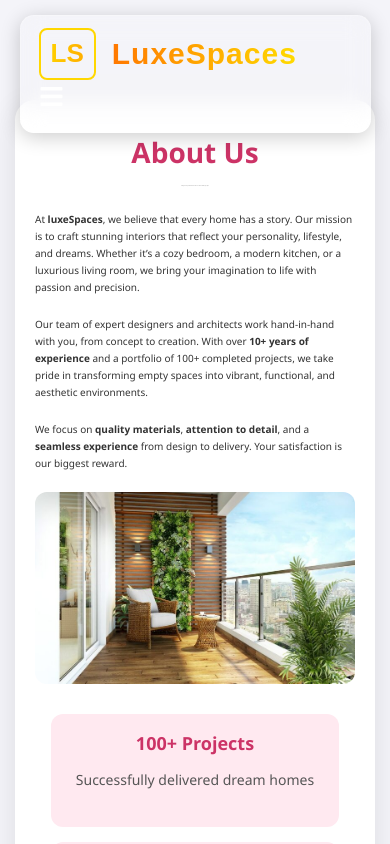
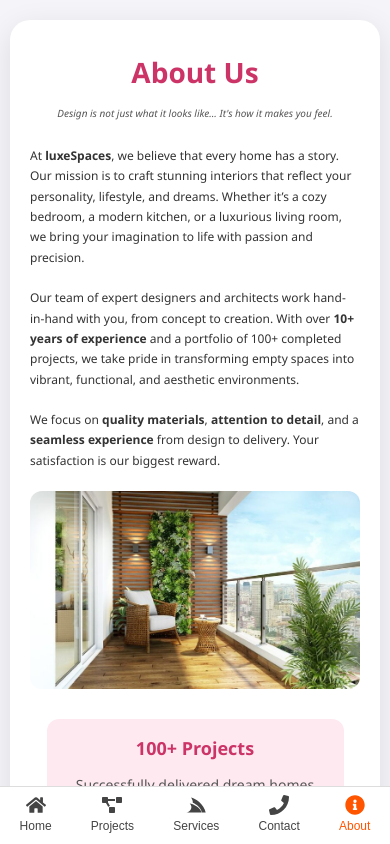
Before and after one commit to KoradaSaiSurya/LuxeSpaces, a React (Create React App) app: page /about in a window 390 px wide. Shown: the top 844 px of the page. Built offline with nearby package versions, Linux system fonts and the light colour scheme.

Commit message:
frontend

```diff
--- a/src/components/Navbar.js
+++ b/src/components/Navbar.js
@@ -1,13 +1,10 @@
-import React, { useState, useEffect } from 'react';
-import { Link } from 'react-router-dom';
-import { FaTimes, FaBars } from "react-icons/fa";
+import React, { useState, useEffect } from "react";
+import { Link, useLocation } from "react-router-dom";
+import { FaHome, FaProjectDiagram, FaServicestack, FaPhone, FaInfoCircle } from "react-icons/fa";
 
 const Navbar = () => {
-  const [menuOpen, setMenuOpen] = useState(false);
   const [scrolled, setScrolled] = useState(false);
-
-  const toggleMenu = () => setMenuOpen(!menuOpen);
-  const closeMenu = () => setMenuOpen(false);
+  const location = useLocation();
 
   useEffect(() => {
     const handleScroll = () => {
@@ -22,27 +19,51 @@ const Navbar = () => {
   }, []);
 
   return (
-    <div className='nav'>
-      <div className={`nav-container ${scrolled ? "scrolled" : ""}`}>
-        <div className='logo-and-icon'>
-          <Link to="/home" className="interior-logo">
-            <span className="logo-mark">LS</span>
-            <span className="logo-name">LuxeSpaces</span>
-          </Link>
-          <div className='hamburger-icon' onClick={toggleMenu}>
-            {menuOpen ? <FaTimes /> : <FaBars />}
+    <>
+      {/* ✅ Desktop Navbar */}
+      <div className="nav desktop-nav">
+        <div className={`nav-container ${scrolled ? "scrolled" : ""}`}>
+          <div className="logo-and-icon">
+            <Link to="/home" className="interior-logo">
+              <span className="logo-mark">LS</span>
+              <span className="logo-name">LuxeSpaces</span>
+            </Link>
           </div>
+
+          <ul className="nav-links">
+            <li><Link to="/" className={location.pathname === "/" ? "active" : ""}>Home</Link></li>
+            <li><Link to="/project2" className={location.pathname === "/project2" ? "active" : ""}>Projects</Link></li>
+            <li><Link to="/services" className={location.pathname === "/services" ? "active" : ""}>Services</Link></li>
+            <li><Link to="/contact" className={location.pathname === "/contact" ? "active" : ""}>Contact</Link></li>
+            <li><Link to="/about" className={location.pathname === "/about" ? "active" : ""}>About</Link></li>
+          </ul>
         </div>
+      </div>
 
-        <ul className={`nav-links ${menuOpen ? 'open' : ''}`}>
-          <li><Link to="/" onClick={closeMenu}>Home</Link></li>
-          <li><Link to="/project2" onClick={closeMenu}>Projects</Link></li>
-          <li><Link to="/services" onClick={closeMenu}>Services</Link></li>
-          <li><Link to="/contact" onClick={closeMenu}>Contact</Link></li>
-          <li><Link to="/about" onClick={closeMenu}>About</Link></li>
-        </ul>
+      {/* ✅ Mobile Bottom Navbar */}
+      <div className="mobile-bottom-nav">
+        <Link to="/" className={location.pathname === "/" ? "active" : ""}>
+          <FaHome />
+          <span>Home</span>
+        </Link>
+        <Link to="/project2" className={location.pathname === "/project2" ? "active" : ""}>
+          <FaProjectDiagram />
+          <span>Projects</span>
+        </Link>
+        <Link to="/services" className={location.pathname === "/services" ? "active" : ""}>
+          <FaServicestack />
+          <span>Services</span>
+        </Link>
+        <Link to="/contact" className={location.pathname === "/contact" ? "active" : ""}>
+          <FaPhone />
+          <span>Contact</span>
+        </Link>
+        <Link to="/about" className={location.pathname === "/about" ? "active" : ""}>
+          <FaInfoCircle />
+          <span>About</span>
+        </Link>
       </div>
-    </div>
+    </>
   );
 };
 
--- a/src/index.css
+++ b/src/index.css
@@ -27,7 +27,6 @@ body {
   z-index: 999;
 }
 
-/* Glass Effect Container */
 /* Default glass effect */
 .nav-container {
   width: 90%;
@@ -35,26 +34,32 @@ body {
   display: flex;
   justify-content: space-between;
   align-items: center;
-  background: rgba(255, 255, 255, 0.08);
+  background: #fff;
   backdrop-filter: blur(12px);
   border: 1px solid rgba(255, 255, 255, 0.2);
   border-radius: 14px;
   padding: 12px 25px;
   margin-top: 15px;
   box-shadow: 0 4px 20px rgba(0,0,0,0.2);
-  transition: background 0.4s ease, box-shadow 0.4s ease;
-}
-
-/* Scroll effect */
-.nav-container.scrolled {
-  padding: 12px 25px;
-  margin-top: 15px;
-  background: #ffffff;
-  backdrop-filter: none;
-  border: 1px solid #ddd;
-  margin-top: 15px;
-  border-radius: 14px;
-  box-shadow: 0 3px 12px rgba(0,0,0,0.1);
+  transition: background 0.4s ease, box-shadow 0.4s ease, color 0.4s ease;
+}
+
+/* Scroll effect → White navbar */
+
+
+/* 🔗 Scroll ayyaka → text black */
+.nav-links li a {
+  background: none;
+  -webkit-background-clip: initial;
+  color: #ff5500d3  !important;
+  transition: 0.3s;
+}
+
+.nav-links li a:hover {
+ background: linear-gradient(to right, gold, orange);
+  -webkit-background-clip: text;
+  color: transparent;
+  transform: scale(1.05);
 }
 
 
@@ -90,10 +95,6 @@ body {
   display: flex;
 }
 
-.interior-logo:hover .logo-name {
-  transform: scale(1.08);
-}
-
 /* Nav Links */
 .nav-links {
   display: flex;
@@ -101,18 +102,30 @@ body {
   list-style: none;
 }
 
+/* 🔗 Nav Links default (gradient text) */
+/* 🔗 Nav Links same as logo gradient */
 .nav-links li a {
   position: relative;
   text-decoration: none;
-  font-size: 18px;
-  font-weight: 600;
-  background: linear-gradient(to right, #ffd700, #ffa500);
+  font-size: 18px; /* optional: ekkada 30px kavali ante change cheyyi */
+  font-weight: 700;
+  background: linear-gradient(to right, #ff5500, #ffa500);
+  color: transparent;
   -webkit-background-clip: text;
-  color: transparent;
-  transition: 0.3s;
-}
-
-/* Underline Animation */
+  letter-spacing: 1px;
+  transition: all 0.3s ease;
+  filter: brightness(1.35);
+  display: flex;
+  align-items: center;
+}
+
+/* Hover → gradient aithe bright avvali */
+.nav-links li a:hover {
+  transform: scale(1.08);
+  filter: brightness(1.6);
+}
+
+/* Underline effect */
 .nav-links li a::after {
   content: "";
   position: absolute;
@@ -120,16 +133,12 @@ body {
   bottom: -5px;
   width: 0%;
   height: 2px;
-  background: gold;
+  background: linear-gradient(to right, #ff5500, #ffa500);
   transition: width 0.3s ease;
 }
 
 .nav-links li a:hover::after {
   width: 100%;
-}
-
-.nav-links li a:hover {
-  filter: brightness(1.3);
 }
 
 /* Hamburger */
@@ -147,10 +156,30 @@ body {
 
 /* Responsive */
 @media (max-width: 768px) {
+  .nav-container {
+    width: 100%;
+    padding: 12px 18px;
+    margin: 0;
+    border-radius: 0;
+  }
+
+  /* Logo + hamburger same row lo side by side */
+  .logo-and-icon {
+    width: 100%;
+    display: flex;
+    justify-content: space-between;
+    align-items: center;
+    gap: 0; /* gap remove cheyyali */
+  }
+
   .hamburger-icon {
     display: block;
-  }
-
+    font-size: 28px;
+    cursor: pointer;
+    color: white;
+  }
+
+  /* Side menu */
   .nav-links {
     position: fixed;
     top: 0;
@@ -174,10 +203,70 @@ body {
     color: white;
   }
 
-  .nav-container {
-    padding: 12px 18px;
-  }
-}
+  /* Logo resize */
+  .logo-name {
+    font-size: 20px;
+  }
+  .logo-mark {
+    font-size: 14px;
+    padding: 2px 6px;
+  }
+}
+
+
+/* Hide mobile nav on desktop */
+.desktop-nav {
+  /* display: block; */
+}
+.mobile-bottom-nav {
+  display: none;
+}
+
+@media (max-width: 768px) {
+  /* Hide desktop navbar */
+  .desktop-nav {
+    display: none;
+  }
+
+  /* Bottom NavBar like Instagram */
+  .mobile-bottom-nav {
+    display: flex;
+    justify-content: space-around;
+    align-items: center;
+    position: fixed;
+    bottom: 0;
+    left: 0;
+    width: 100%;
+    background: #fff;
+    border-top: 1px solid #ddd;
+    padding: 8px 0;
+    z-index: 1000;
+  }
+
+  .mobile-bottom-nav a {
+    display: flex;
+    flex-direction: column;
+    align-items: center;
+    font-size: 12px;
+    text-decoration: none;
+    color: #444;
+    transition: 0.3s;
+  }
+
+  .mobile-bottom-nav a svg {
+    font-size: 20px;
+    margin-bottom: 2px;
+  }
+
+  .mobile-bottom-nav a.active {
+    color: #ff5500;
+  }
+
+  .mobile-bottom-nav a:hover {
+    color: #ff8800;
+  }
+}
+
 
 
 
@@ -275,66 +364,48 @@ body {
 }
 
 .video-text h1 {
-  font-size: 40px;
+  font-size: 33px;
   font-weight: bold;
   margin-bottom: 10px;
 }
 
 .video-text p {
-  font-size: 18px;
+  font-size: 14px;
   letter-spacing: 2px;
   margin-bottom: 20px;
 }
 
 .video-text li {
   list-style: none;
+  margin-top: 18px; /* konchem takkuva gap */
 }
 
 .video-text li a {
-  background: transparent;
-  border: 2px solid white;
-  color: white;
-  padding: 8px 20px;
-  font-size: 16px;
-  border-radius: 30px;
-  cursor: pointer;
+  display: inline-block;
+  padding: 8px 20px;   /* ✅ size decrease */
+  background: linear-gradient(90deg, #ff5500, #ffa500);
+  color: #fff;
+  font-weight: 600;
+  font-size: 0.9rem;   /* ✅ text size kuda konchem small */
+  border-radius: 25px;
+  text-decoration: none;
   transition: 0.3s ease;
-  backdrop-filter: blur(8px);
-  text-decoration: none;
 }
 
 .video-text li a:hover {
-  background: rgb(239, 182, 11);
-  color: #fff;
-}
-
-
-
-
-
-
-
-@media (max-width: 768px) {
-
-
-
-  .video-text h1 {
-    font-size: 28px;
-  }
-
-  .video-text p {
-    font-size: 14px;
-  }
-
-  .video-text li a {
-    font-size: 14px;
-    padding: 6px 16px;
-  }
-
-}
-
-}
-
+  transform: scale(1.05);
+  box-shadow: 0 0 12px rgba(255, 85, 0, 0.6); /* ✅ shadow kuda soft */
+  background-color: orange;
+}
+
+
+
+
+
+
+
+
+}
 
 
 
@@ -359,9 +430,9 @@ body {
   -webkit-background-clip: text;
   text-shadow: 1px 1px 4px rgba(255, 105, 135, 0.3);
   margin-bottom: 40px;
-  /* margin-top: 70px; */
   display: inline-block;
   position: relative;
+  margin-top:50px;
 }
 
 .section-header h2::after {
@@ -378,13 +449,15 @@ body {
   color: #555;
   max-width: 600px;
   margin: 0 auto;
+  margin-top: -20px;
 }
 
 /* GRID */
 .services-grid {
   display: grid;
-  grid-template-columns: repeat(auto-fit, minmax(280px, 1fr));
+  grid-template-columns: repeat(3, 1fr);
   gap: 35px;
+  margin: 100px;
 }
 
 /* CARD */
@@ -402,26 +475,6 @@ body {
   overflow: hidden;
 }
 
-/* GRADIENT BORDER EFFECT */
-.service-card::before {
-  content: "";
-  position: absolute;
-  inset: 0;
-  border-radius: 22px;
-  padding: 2px;
-  -webkit-mask: linear-gradient(#fff 0 0) content-box,
-                 linear-gradient(#fff 0 0);
-  -webkit-mask-composite: xor;
-          mask-composite: exclude;
-  pointer-events: none;
-}
-
-.service-card:hover {
-  transform: translateY(-12px) scale(1.02);
-  box-shadow: 0 15px 35px rgba(0, 0, 0, 0.18);
-
-}
-
 /* ICON */
 .service-icon {
   width: 75px;
@@ -486,13 +539,73 @@ body {
   transform: translateX(5px);
 }
 
-/* RESPONSIVE */
+/* ✅ RESPONSIVE */
+@media (max-width: 1024px) {
+  .services-grid {
+    grid-template-columns: repeat(2, 1fr); /* Tablet lo 2 per row */
+  }
+}
+
 @media (max-width: 768px) {
+  .services-grid {
+    grid-template-columns: 1fr; /* Mobile lo 1 per row */
+    margin: 0px;
+  }
+
   .section-header h2 {
-    font-size: 2.2rem;
-  }
+    font-size: 1.8rem;
+  }
+
+  .section-header p {
+    font-size: 0.95rem;
+  }
+
   .service-card {
-    padding: 30px 20px;
+    padding: 25px 18px;
+  }
+
+  .service-icon {
+    width: 65px;
+    height: 65px;
+    font-size: 22px;
+  }
+
+  .service-card h3 {
+    font-size: 1.1rem;
+  }
+
+  .service-card p {
+    font-size: 0.85rem;
+    line-height: 1.4;
+  }
+
+  .show-btn {
+    font-size: 0.9rem;
+    padding: 10px 18px;
+  }
+}
+
+@media (max-width: 480px) {
+  .section-header h2 {
+    font-size: 1.6rem;
+    margin-top: -50px;
+  }
+  .section-header p{
+    margin-top: -40px;
+    font-size: 13px;
+  }
+
+  .service-card h3 {
+    font-size: 1rem;
+  }
+
+  .service-card p {
+    font-size: 0.8rem;
+  }
+
+  .show-btn {
+    font-size: 0.85rem;
+    padding: 9px 16px;
   }
 }
 
@@ -692,7 +805,11 @@ body {
     padding: 20px;
   }
   .kitchen-gallery h1 {
-    font-size: 1.6rem;
+    font-size: 1.3rem;
+    margin-top: -40px;
+  }
+  .kitchen-gallery p{
+    font-size: 13px;
   }
   .design-btn li a {
     font-size: 0.7rem;
@@ -700,6 +817,7 @@ body {
   }
   .design-btn{
     justify-content: center;
+    margin-bottom: 30px;
   }
   .card-info h3 {
     font-size: 1rem;
@@ -747,9 +865,9 @@ body {
   color: #000;
   margin-bottom: 70px;
   margin-top: -30px;
+  text-align: center;
   padding-left: 150px;
   padding-right: 150px;
-  text-align: center;
 
 }
 
@@ -1134,7 +1252,19 @@ body {
 @media (max-width: 768px) {
   .main-heading {
     font-size: 28px;
-  }
+    margin-top:20px;
+  }
+
+  .project-p{
+  color: #000;
+  margin-bottom: 50px;
+  margin-top: -30px;
+  text-align: center;
+  padding-left: 10px;
+  padding-right: 10px;
+  font-size: 13px;
+
+}
 
   .product-details {
     padding: 20px 15px;
@@ -1268,8 +1398,8 @@ body {
 
 @media (max-width: 768px) {
   .about-section {
-    padding: 40px 15px;
-    margin: 60px 0px;
+    padding: 20px 10px;
+    margin: 0px 0px;
   }
 
   .about-container {
@@ -1281,12 +1411,12 @@ body {
   }
 
   .about-tagline {
-    font-size: 1px;
+    font-size: 10px;
     margin-bottom: 25px;
   }
 
   .about-content p {
-    font-size: 10px;
+    font-size: 12px;
     margin-bottom: 20px;
   }
 
@@ -1328,71 +1458,28 @@ body {
 
 
 
-/* Why Choose Us Styles */
-.features-grid {
-    display: grid;
-    grid-template-columns: repeat(3, 1fr);
-    gap: 2rem;
-    padding: 4rem 0;
-}
-
-.feature-item {
-    text-align: center;
-    padding: 2rem;
-    background-color: #fff;
-    border-radius: 15px;
-    box-shadow: rgba(149, 157, 165, 0.2) 0px 8px 24px;
-}
-
-.feature-icon {
-    width: 50px;
-    height: 50px;
-    background: #d4af37;
-    border-radius: 50%;
-    display: flex;
-    align-items: center;
-    justify-content: center;
-    margin: 0 auto 1rem;
-    color: white;
-    font-size: 2rem;
-}
-
-
-
-/* Section Header */
-.section-header {
-  text-align: center;
-  margin-bottom: 40px;
-}
-
-.section-header h2 {
-  font-size: 2.2rem;
-  color: #333;
-  margin-bottom: 10px;
-  margin-top: 50px;
-}
-
-.section-header p {
-  color: #666;
-  font-size: 1rem;
-}
-
-
-
-
-
-
-
-.page-section {
-  padding: 80px 20px;
-  background: #f5f5f5;
-  font-family: "Poppins", sans-serif;
-}
-
-.container {
-  max-width: 1100px;
-  margin: auto;
-}
+
+
+
+
+
+
+
+
+
+
+
+
+
+
+
+
+
+
+
+
+
+
 
 
 
@@ -1499,18 +1586,111 @@ input:focus, textarea:focus {
   color: #f0f0f0;
 }
 
-/* Responsive */
+
+
+
+
+/* Why Choose Us Styles */
+/* Why Choose Us Styles */
+.features-grid {
+  display: grid;
+  grid-template-columns: repeat(3, 1fr); /* Desktop - 3 per row */
+  gap: 2rem;
+  padding: 3rem 0;
+}
+
+.feature-item {
+  text-align: center;
+  padding: 1.8rem;
+  background-color: #fff;
+  border-radius: 15px;
+  box-shadow: rgba(149, 157, 165, 0.2) 0px 8px 24px;
+  transition: transform 0.3s ease;
+}
+
+.feature-item:hover {
+  transform: translateY(-8px);
+}
+
+.feature-icon {
+  width: 50px;
+  height: 50px;
+  background: #d4af37;
+  border-radius: 50%;
+  display: flex;
+  align-items: center;
+  justify-content: center;
+  margin: 0 auto 1rem;
+  color: white;
+  font-size: 1.6rem;
+}
+
+
+
+/* ✅ Tablet Responsive (max-width: 900px) */
 @media (max-width: 900px) {
-  .contact-container {
-    grid-template-columns: 1fr;
-  }
-
-  .contact-info {
-    text-align: left;
-  }
-}
-
-
+  .features-grid {
+    grid-template-columns: repeat(2, 1fr); /* 2 per row */
+    gap: 1.5rem;
+    padding: 2.5rem 1rem;
+  }
+
+  .feature-item {
+    padding: 1.5rem;
+  }
+
+  .feature-item h3 {
+    font-size: 1rem;
+  }
+
+  .feature-item p {
+    font-size: 0.9rem;
+    line-height: 1.4;
+  }
+
+}
+
+/* ✅ Mobile Responsive (max-width: 600px) */
+@media (max-width: 600px) {
+  .features-grid {
+    grid-template-columns: repeat(2, 1fr); /* 🔥 Mobile lo 2 per row */
+    gap: 1rem;
+    padding: 0rem 0rem;
+    margin: 0px;
+  }
+
+  .feature-item {
+    padding: 1.2rem;
+    border-radius: 12px;
+  text-align: center;
+  background-color: #fff;
+  box-shadow: rgba(149, 157, 165, 0.2) 0px 8px 24px;
+  transition: transform 0.3s ease;
+
+  }
+
+  .feature-item h3 {
+    font-size: 0.7rem;
+  }
+  .feature-icon {
+  width: 35px;
+  height: 35px;
+  background: #d4af37;
+  border-radius: 50%;
+  display: flex;
+  align-items: center;
+  justify-content: center;
+  margin: 0 auto 1rem;
+  color: white;
+  font-size: 1.2rem;
+}
+  .feature-item p {
+    font-size: 0.5rem;
+    line-height: 1.35;
+  }
+
+
+}
 
 
 
@@ -1593,17 +1773,9 @@ input:focus, textarea:focus {
         padding: 0 10px;
     }
 
-    .services-grid {
-        grid-template-columns: 1fr;
-        gap: 1.5rem;
-        padding: 2rem 10px;
-    }
-
-    .features-grid {
-        grid-template-columns: repeat(auto-fit, minmax(200px, 1fr));
-        gap: 1.5rem;
-        padding: 2rem 10px;
-    }
+
+
+
 }
 
 @media (max-width: 480px) {
@@ -1619,9 +1791,7 @@ input:focus, textarea:focus {
         font-size: 1.2rem;
     }
 
-    .section-header h2 {
-        font-size: 2rem;
-    }
+
 
     .file-upload-button {
         font-size: 0.9rem;
--- a/src/pages/Home.js
+++ b/src/pages/Home.js
@@ -195,13 +195,16 @@ const Home = () => {
     Your browser does not support the video tag.
   </video>
 
+
+
   <div className="overlay" />
   <div className="video-text">
     <h1>Transforming Spaces into Masterpieces</h1>
     <p>Modern | Elegant | Minimalist</p>
-         <li> <a href="/projects" > Explore Our Projects </a> </li>
+    <li><a href="/contact">Get in Touch With Us</a></li>
   </div>
 </div>
+
 
 
 
```
Also changed, not shown: src/pages/WhyChoose.js (+6 -3 lines). Lines whose indentation alone changed are shown as unchanged.
